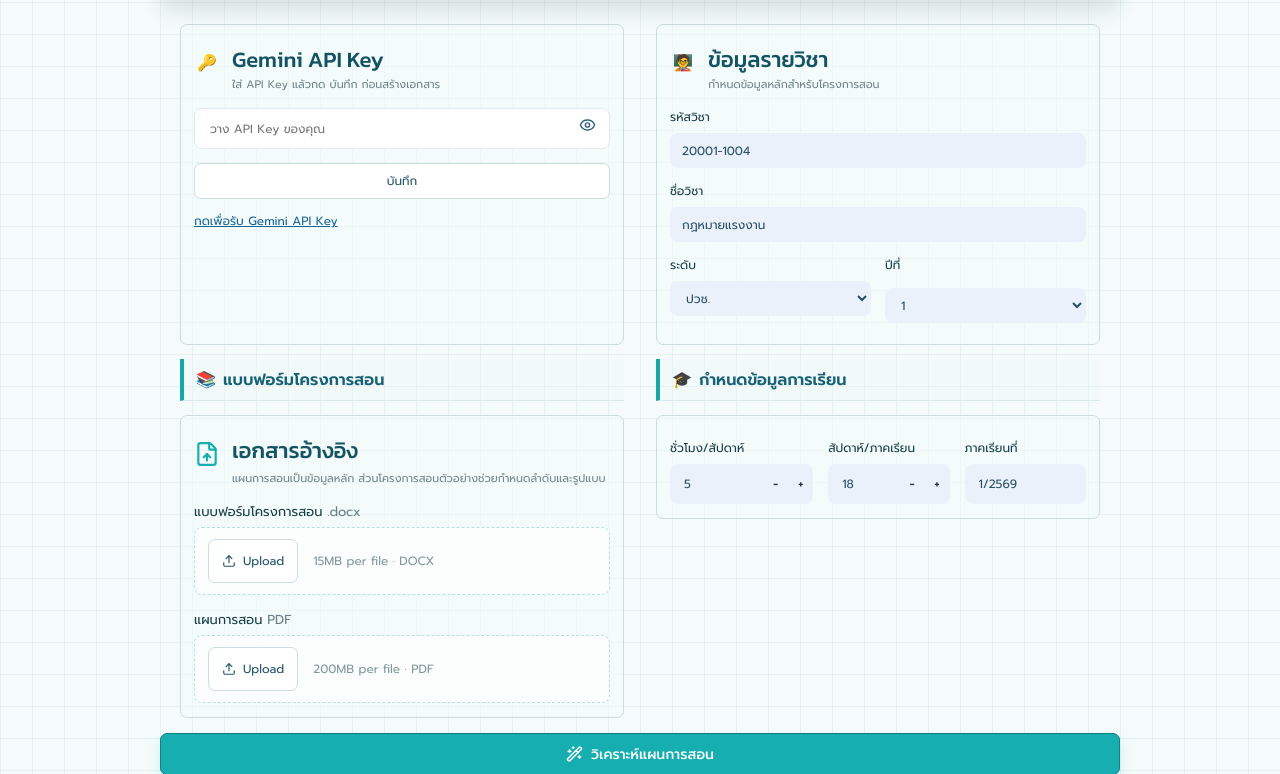
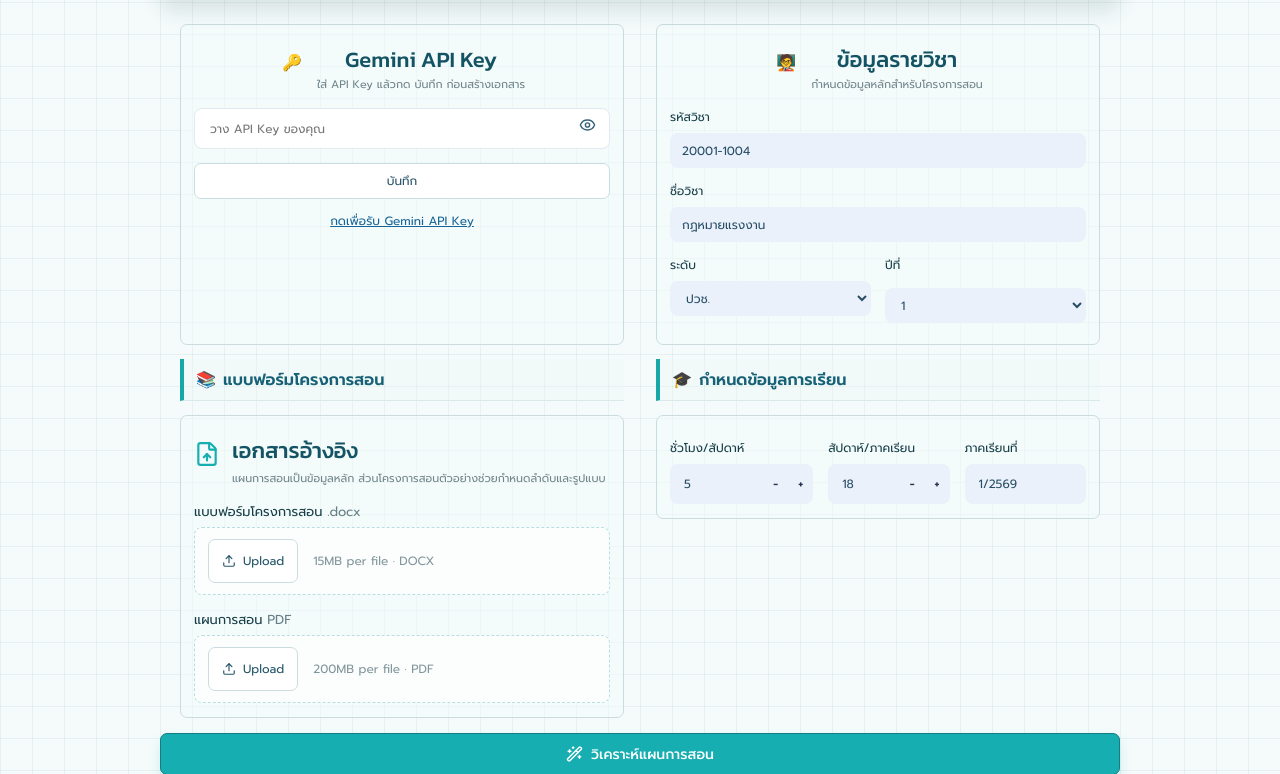
Before and after one commit to Watdafak89/Watdafak1.github.io, a Flask app: page / in a window 1280 px wide. Shown: the part 190-964 px from the top of the page. Run offline with Flask 3, Linux system fonts and the light colour scheme; parts of the project's set-up code (start-up, migrations or seed data) failed here and were passed over.

Commit message:
Center content inside UI cards

```diff
--- a/static/style.css
+++ b/static/style.css
@@ -16,7 +16,7 @@ h1 { font-family: 'Kanit', sans-serif; font-size: clamp(27px, 3vw, 35px); line-h
 .dashboard-grid { width: min(920px, 100%); margin-inline: auto; display: grid; grid-template-columns: 1fr 1fr; gap: 32px; }
 .card { border: 1px solid var(--line); border-radius: 7px; padding: 23px 13px 14px; background: rgba(245, 251, 251, .55); }
 .intro-grid { margin-bottom: 14px; }
-.centered-heading { align-items: center; }
+.centered-heading { align-items: center; justify-content: center; text-align: center; }
 .centered-heading h2 { margin-bottom: 4px; }
 .secret-input { display: flex; background: #fff; border: 1px solid #e2eaf0; border-radius: 8px; padding: 0 9px 0 13px; align-items: center; margin-bottom: 14px; }
 .secret-input input { min-width: 0; flex: 1; border: 0; height: 34px; outline: none; font-size: 12px; color: var(--ink); }
@@ -25,6 +25,10 @@ h1 { font-family: 'Kanit', sans-serif; font-size: clamp(27px, 3vw, 35px); line-h
 .save-button { width: 100%; height: 36px; border: 1px solid #cadde0; border-radius: 7px; background: #fff; color: #28556a; cursor: pointer; font-size: 12px; }
 .save-button:hover { border-color: var(--teal); color: #087c83; }
 .api-link { display: block; color: #166495; font-size: 12px; margin-top: 13px; }
+.api-card .api-link { text-align: center; }
+.api-card .secret-input, .api-card .save-button { max-width: 420px; margin-left: auto; margin-right: auto; }
+.teacher-card { text-align: center; }
+.teacher-card .wide-field { text-align: left; }
 .wide-field { display: grid; gap: 7px; font-size: 12px; margin-bottom: 14px; }
 .wide-field:last-child { margin-bottom: 0; }
 .wide-field input, .wide-field select { width: 100%; border: 1px solid transparent; border-radius: 8px; outline: 0; background: var(--blue-soft); color: #274e65; height: 35px; padding: 0 11px; font-size: 12px; }
--- a/streamlit_app.py
+++ b/streamlit_app.py
@@ -22,8 +22,8 @@ st.markdown(
     .hero p { margin: 0; color: #c4f1ef; font-size: .85rem; }
     .band { border-left: 4px solid #18a7a7; border-bottom: 1px solid #d7e9e8; color: #176176; font-size: 1.05rem; font-weight: 600; padding: 8px 12px; margin: 12px 0 14px; background: rgba(228,246,243,.28); }
     .card { border: 1px solid #cbdcdf; border-radius: 7px; padding: 18px 20px; background: rgba(245,251,251,.55); min-height: 150px; }
-    .card h3 { color: #145363; font-family: 'Kanit', sans-serif; font-weight: 500; margin: 0 0 5px; }
-    .card p { color: var(--muted); font-size: .78rem; margin: 0 0 12px; }
+    .card h3 { color: #145363; font-family: 'Kanit', sans-serif; font-weight: 500; margin: 0 0 5px; text-align: center; }
+    .card p { color: var(--muted); font-size: .78rem; margin: 0 0 12px; text-align: center; }
     .stButton > button { border-color: #137d84; color: white; background: #16aeb0; border-radius: 7px; }
     .stButton > button:hover { border-color: #0c7278; color: white; background: #119395; }
     [data-testid="stFileUploader"] { background: rgba(255,255,255,.75); border: 1px dashed #b7dfe0; border-radius: 8px; padding: 8px; }
```
